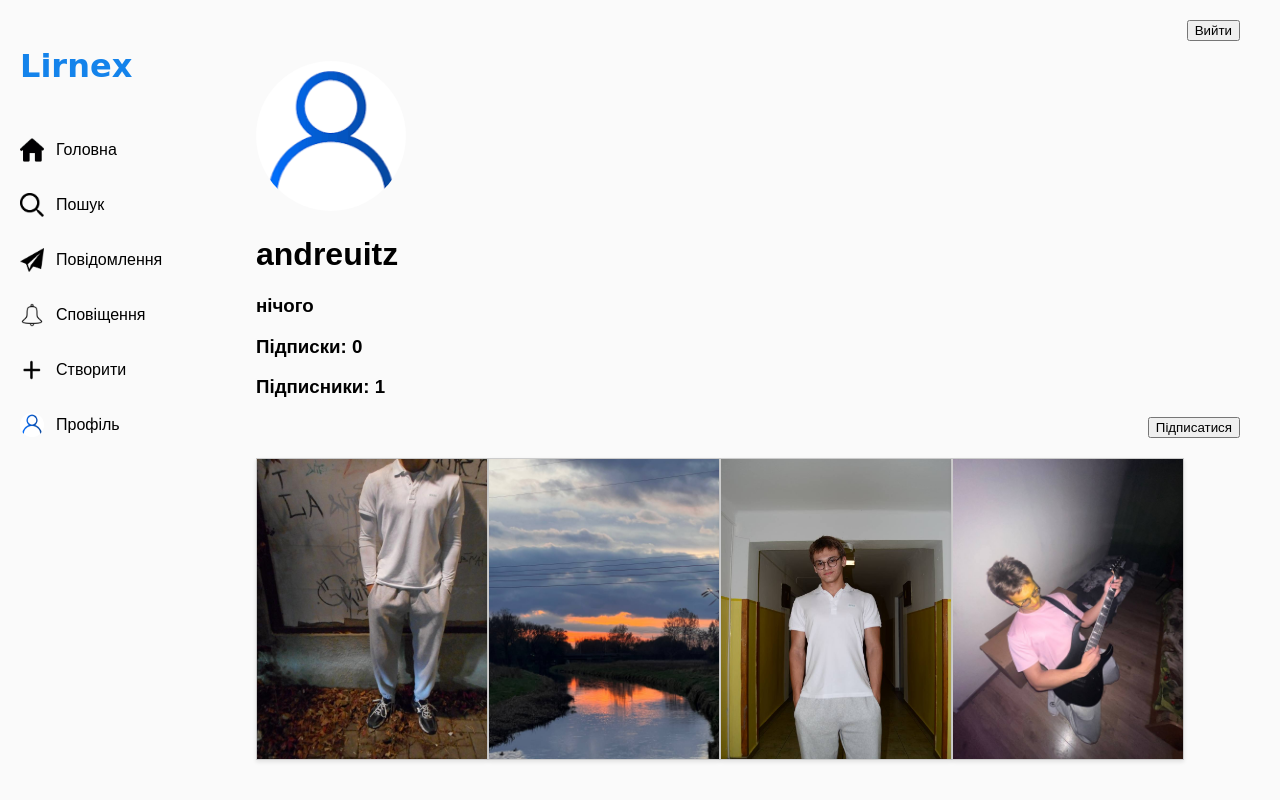
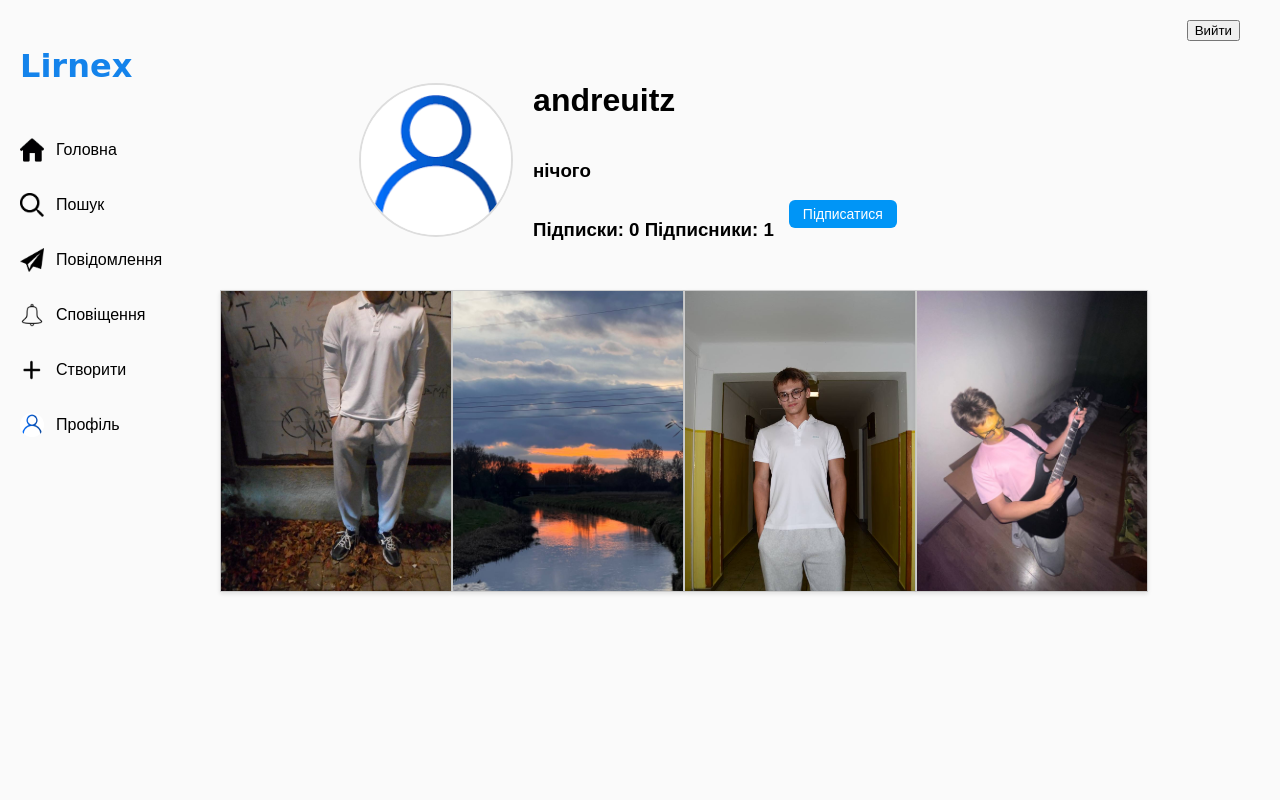
Before and after one commit to Akyrka/Lirnex-, a Django app: a page that uses lirnex/user/templates/user/profile.html in a window 1280 px wide. Run offline with Django 5.2, Linux system fonts and the light colour scheme; a user stored in the database is signed in; data comes from the database, SQL or seed files in the repository; both versions use the stored data as it was after the commit.

Commit message:
add functions and frontend

```diff
--- a/lirnex/basic/static/css/home.css
+++ b/lirnex/basic/static/css/home.css
@@ -5,6 +5,26 @@ body {
     margin: 0 auto;
     padding: 20px;
     background: #fafafa;
+}
+
+.post {
+    width: 100%;              /* занимает всю ширину контейнера */
+    max-width: 450px;         /* ограничение, если нужно */
+    margin: 0 auto;           /* центрирование */
+    overflow: hidden;         /* на всякий случай */
+}
+.post img {
+    width: 100%;              /* растягивается под ширину поста */
+    height: auto;             /* сохраняет пропорции */
+    object-fit: contain;      /* гарантирует, что не обрежется */
+    display: block;
+}
+
+.creator{
+    display: flex;
+    flex-wrap: wrap;
+    align-items: center;
+
 }
 
 .sidebar {
--- a/lirnex/basic/templates/basic/home.html
+++ b/lirnex/basic/templates/basic/home.html
@@ -55,9 +55,34 @@
         {% endif %}
     </div>
 
-    <main class="main-content">
-        {% block content %}{% endblock %}
-    </main>
+    <!-- <main class="main-content"> -->
+
+<h3 style="text-align: center;">Пости користувачів, на яких ви підписані</h3>
+
+{% for post in posts %}
+    <div class="post">
+        <div class="creator">
+            <h4><img src="{{ request.user.profile.photo_profile.url }}" class="profile-pic" style="width:30px; height:30px; border-radius:50%; "></h4>
+            <a href="{% url 'user:profile' post.author.username %}">{{ post.author.username }}</a>
+        </div>
+
+        {% for media in post.media.all %}
+            {% if media.is_image %}
+                <img src="{{ media.file.url }}" alt="" style="max-width:400px;">
+            {% elif media.is_video %}
+                <video controls style="max-width:400px;">
+                    <source src="{{ media.file.url }}" type="video/mp4">
+                    Ваш браузер не підтримує відео.
+                </video>
+            {% endif %}
+            <p>{{ post.caption|linebreaks }}</p>
+        {% endfor %}
+    </div>
+{% empty %}
+    <p>Поки що немає постів.</p>
+{% endfor %}
+
+
 </div>
 </body>
 </html>
--- a/lirnex/user/static/css/profile.css
+++ b/lirnex/user/static/css/profile.css
@@ -1,25 +1,71 @@
+
+ body {
+    font-family: sans-serif;
+    max-width: 1200px;
+    margin: 0 auto;
+    padding: 20px;
+    background: #fafafa;
+}
  form {
     text-align: right;
     margin-bottom: 20px;
 }
 
-.container{
-    margin-left: 18%;
+.container {
+    margin-left: 15%;
+    display: flex;
+    flex-direction: column;
+    align-items: flex-start;
 }
 
-.bio{
+
+.profile-tag {
+    width: 100%;
+    display: flex;
     align-items: center;
+    justify-content: center; /* центрируем только аву и имя */
+    gap: 30px;
+    margin-bottom: 30px;
+    margin-left: -10%;
 }
 
-.profile-tag{
-    align-items: center;
+.profile-tag img {
+    width: 150px;
+    height: 150px;
+    border-radius: 50%;
+    object-fit: cover;
+    border: 2px solid #ddd;
 }
+
+.bio {
+    display: flex;
+    flex-direction: column;
+    justify-content: center;
+}
+.followers{
+    display: flex;
+    flex-wrap: wrap;
+    gap: 15px;
+    /* justify-content: center; */
+    /* text-align: center; */
+}
+.button-follow button {
+    padding: 6px 14px;
+    background-color: #0095f6;
+    color: white;
+    border: none;
+    border-radius: 6px;
+    cursor: pointer;
+    font-size: 14px;
+    transition: transform 0.2s, background-color 0.2s;
+}
+
  .posts {
     display: flex;
     flex-wrap: wrap;
 
 }
- .post {
+ .post-profile {
     background: white;
     border: 1px solid #ccc;
     padding: 0;
@@ -31,7 +77,7 @@
     align-items: center;
     justify-content: center;
 }
- .post img, .post video {
+ .post-profile img, .post video {
     width: 100%;
     height: 100%;
     object-fit: cover; /* вот это делает магию — заполняет всю карточку */
@@ -45,11 +91,11 @@
     color: #777;
     font-size: 12px;
 }
-.post-link {
+.post-profile-link {
     text-decoration: none;
     color: inherit;
 }
- .post-link:hover .post {
+ .post-profile-link:hover .post {
     box-shadow: 0 4px 8px rgba(0,0,0,0.15);
     transform: translateY(-1px);
     transition: 0.2s;
@@ -61,7 +107,7 @@
     left: 0;
     width: 250px;
     height: 100vh;
-    background: fafafa;
+
     color: rgb(20, 131, 235);
     padding: 20px 10px;
     display: flex;
@@ -69,6 +115,32 @@
     align-items: flex-start;
     gap: 15px;
 }
+/* При сужении экрана */
+@media (max-width: 1000px) {
+
+    .sidebar {
+        width: 80px;
+        padding-left: 10px;
+    }
+
+    /* скрываем текст меню */
+    .sidebar .menu-item span {
+        opacity: 0;
+        width: 0;
+        overflow: hidden;
+    }
+
+    /* центрируем иконки */
+    .sidebar .menu-item {
+        justify-content: center;
+    }
+
+    /* скрываем текстовый логотип */
+    .logo {
+        display: none;
+    }
+}
+
 
 .logo {
     font-family: 'Billabong', cursive;
--- a/lirnex/user/templates/user/profile.html
+++ b/lirnex/user/templates/user/profile.html
@@ -1,10 +1,13 @@
-{% extends 'basic/home.html' %}
+
 {% load static%}
-{% block title %}Профіль {{ profile.user.username }}{% endblock %}
 
-{% block extra_css %}
+<!DOCTYPE html>
+<html lang="uk">
+<head>
+    <meta charset="UTF-8">
+    <title>{% block title %}Lirnex{% endblock %}</title>
     <link rel="stylesheet" href="{% static 'css/profile.css' %}">
-{% endblock %}
+
 
 <body>
 {% block content %}
@@ -29,34 +80,35 @@
                 {% else %}
                     <h3>нічого</h3>
                 {% endif %}
-            <h3>Підписки: {{ request.user.profile.following.count }}</h3>
-            <h3>Підписники: {{ request.user.profile.followers.count }}</h3>
-        </div>
+
+                <div class="followers">
+                    <h3>Підписки: {{ request.user.profile.following.count  }}  Підписники: {{ request.user.profile.followers.count }}</h3>
+
                 {% if request.user != profile.user %}
                     {% if profile in request.user.profile.following.all %}
                         <form method="post" action="{% url 'user:unsubscribe' profile.user.username %}">
-                    {% csrf_token %}
+                            <div class="button-follow"> {%csrf_token %}
                             <button>Відписатися</button>
+                        </div>
                         </form>
                     {% else %}
                         <form method="post" action="{% url 'user:subscribe' profile.user.username %}">
-                    {% csrf_token %}
+                            <div class="button-follow">{% csrf_token %}
                             <button>Підписатися</button>
+                            </div>
                         </form>
                     {% endif %}
                 {% endif %}
+
                 </div>
-
-
-
-
-
+        </div>
+    </div>
 
         {% if posts %}
             <div class="posts">
         {% for post in posts %}
             <a href="{% url 'basic:post_detail' post.pk %}" class="post-link">
-                <div class="post">
+                <div class="post-profile">
 
                     {% for media in post.media.all %}
                         {% if media.is_image %}
```
Also changed, not shown: other parts of lirnex/user/templates/user/profile.html (+51 -0 lines), lirnex/basic/static/css/post_detail.css (added, +40 -0 lines), lirnex/basic/templates/basic/post_detail.html (+13 -16 lines), lirnex/basic/views.py (+59 -3 lines), lirnex/db.sqlite3, lirnex/media/uploads/andr1.jpg (added), lirnex/media/uploads/default.png (added), lirnex/media/uploads/photo_2025-10-31_21-36-54.jpg (added), lirnex/media/uploads/photo_2025-11-08_21-55-45.jpg (added). Lines whose indentation alone changed are shown as unchanged.
